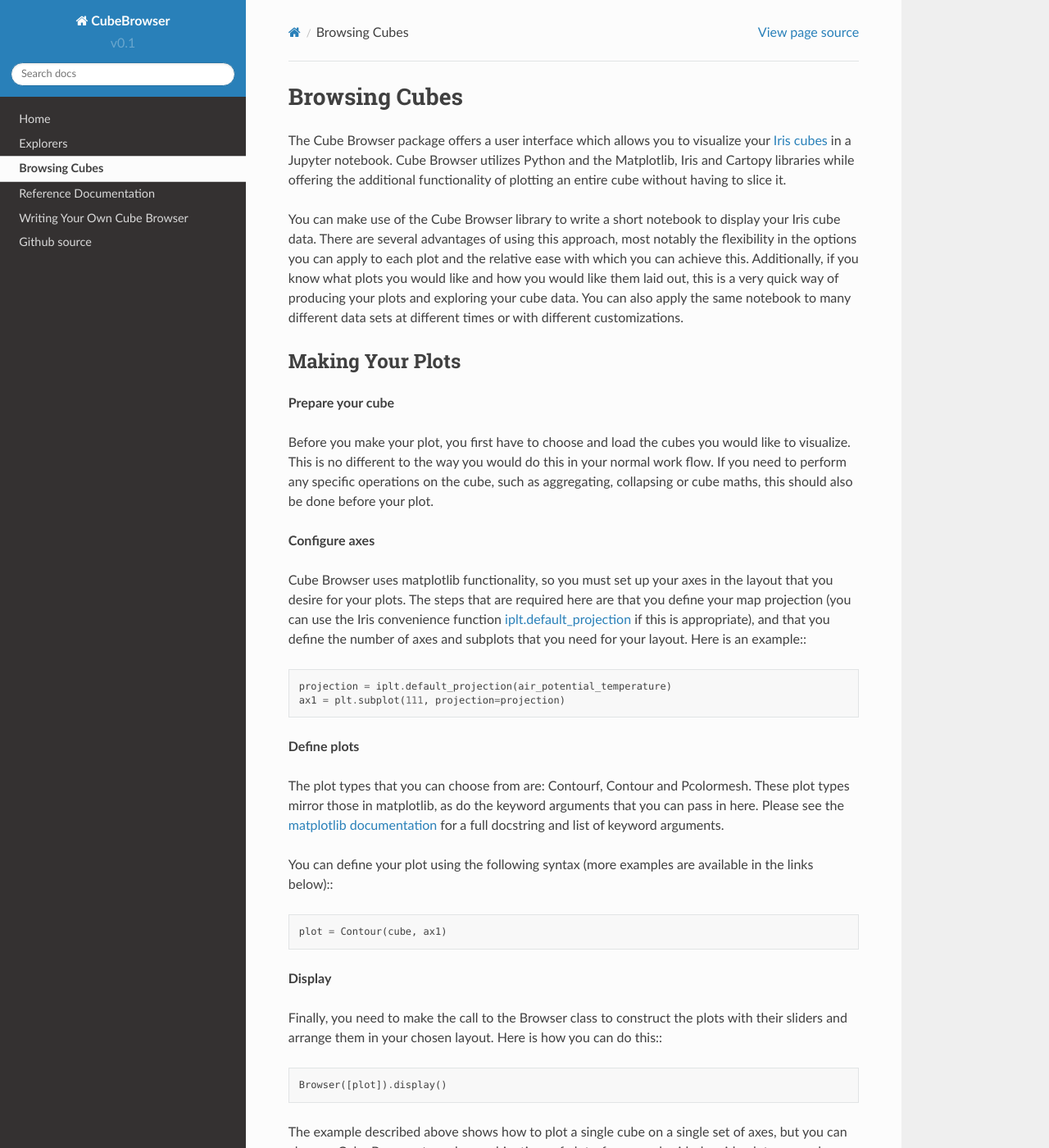
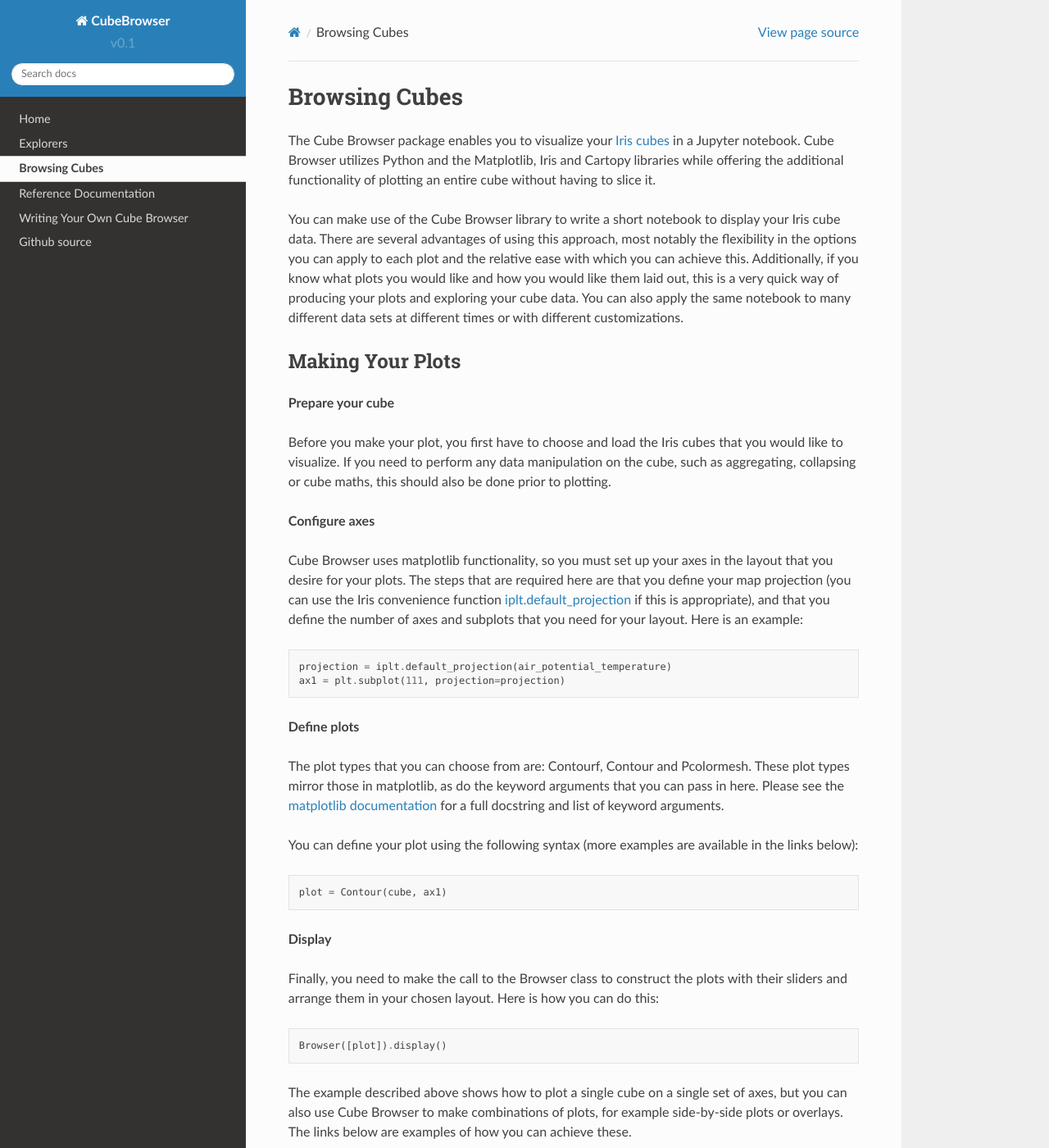
Before and after one commit to SciTools/cube_browser, a Sphinx documentation site: the page built from doc/browsing_cubes/intro.rst, in a window 1280 px wide and 1400 px high. Shown: the whole window at 82% size. Built offline with Sphinx 7.4.7 and the Read the Docs theme 2.0.0, drawn with Linux system fonts in a browser that asks for light colours.

Commit message:
edited browsing cubes intro paragraph

```diff
--- a/doc/browsing_cubes/intro.rst
+++ b/doc/browsing_cubes/intro.rst
@@ -1,7 +1,7 @@
 Browsing Cubes
 ==============
 
-The Cube Browser package offers a user interface which allows you to visualize your `Iris cubes <http://scitools.org.uk/iris/docs/latest/userguide/iris_cubes.html>`_ in a Jupyter notebook.
+The Cube Browser package enables you to visualize your `Iris cubes <http://scitools.org.uk/iris/docs/latest/userguide/iris_cubes.html>`_ in a Jupyter notebook.
 Cube Browser utilizes Python and the Matplotlib, Iris and Cartopy libraries while offering the additional functionality of plotting an entire cube without having to slice it.
 
 You can make use of the Cube Browser library to write a short notebook to display your Iris cube data.
@@ -14,15 +14,15 @@ Making Your Plots
 
 **Prepare your cube**
 
-Before you make your plot, you first have to choose and load the cubes you would like to visualize.  This is no different to the way you would do this in your normal work flow.
-If you need to perform any specific operations on the cube, such as aggregating, collapsing or cube maths, this should also be done before your plot.
+Before you make your plot, you first have to choose and load the Iris cubes that you would like to visualize.
+If you need to perform any data manipulation on the cube, such as aggregating, collapsing or cube maths, this should also be done prior to plotting.
 
 **Configure axes**
 
 Cube Browser uses matplotlib functionality, so you must set up your axes in the layout that you desire for your plots.
 The steps that are required here are that you define your map projection
 (you can use the Iris convenience function `iplt.default_projection <http://scitools.org.uk/iris/docs/latest/iris/iris/plot.html#iris.plot.default_projection>`_ if this is appropriate),
-and that you define the number of axes and subplots that you need for your layout.  Here is an example:::
+and that you define the number of axes and subplots that you need for your layout.  Here is an example::
 
     projection = iplt.default_projection(air_potential_temperature)
     ax1 = plt.subplot(111, projection=projection)
@@ -32,13 +32,13 @@ and that you define the number of axes and subplots that you need for your layou
 The plot types that you can choose from are: Contourf, Contour and Pcolormesh.  These plot types mirror those in matplotlib, as do the keyword arguments that you can pass in here.
 Please see the `matplotlib documentation <http://matplotlib.org/api/pyplot_api.html?highlight=contour#matplotlib.pyplot.contour>`_ for a full docstring and list of keyword arguments.
 
-You can define your plot using the following syntax (more examples are available in the links below):::
+You can define your plot using the following syntax (more examples are available in the links below)::
 
     plot = Contour(cube, ax1)
 
 **Display**
 
-Finally, you need to make the call to the Browser class to construct the plots with their sliders and arrange them in your chosen layout.  Here is how you can do this:::
+Finally, you need to make the call to the Browser class to construct the plots with their sliders and arrange them in your chosen layout.  Here is how you can do this::
 
     Browser([plot]).display()
 
```
